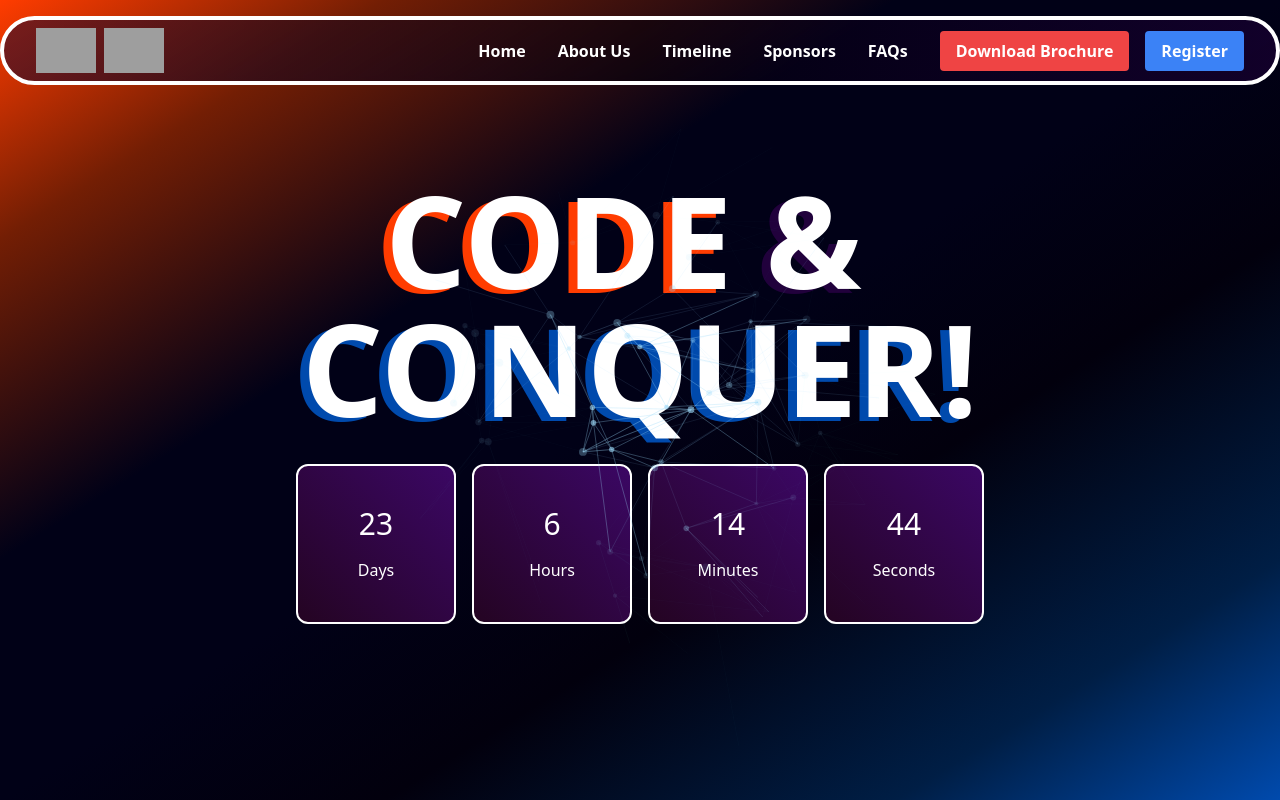
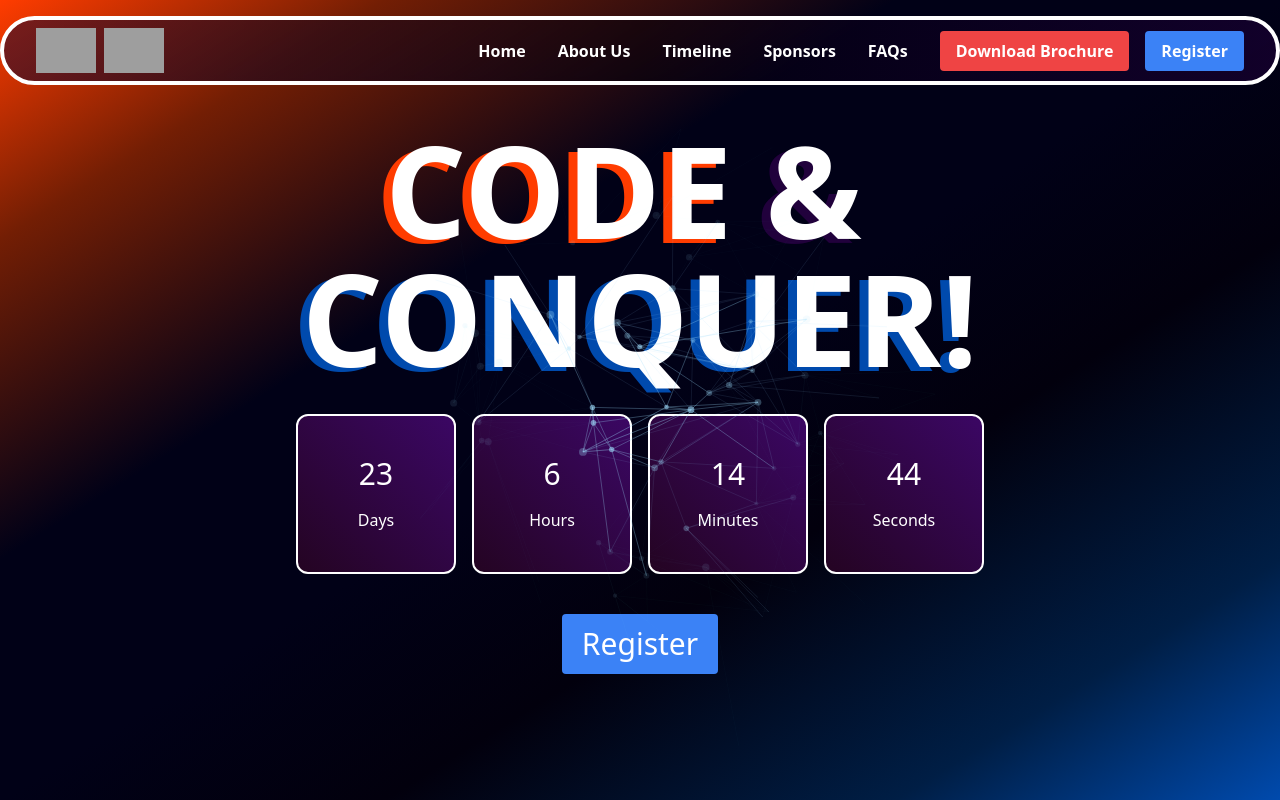
Before and after one commit to Codechef-VITC-Student-Chapter/code-and-conquer, a React (Vite) app: page / in a window 1280 px wide. Shown: the top 800 px of the page. Built offline with nearby package versions, Linux system fonts and the light colour scheme; grey boxes are pictures that could not be loaded.

Commit message:
Added register button to home page

```diff
--- a/src/screens/HomePage.jsx
+++ b/src/screens/HomePage.jsx
@@ -1,6 +1,7 @@
 import React from 'react';
 import { useState, useEffect } from 'react';
 import '../styles/homepage.css';
+import AlertDialog from '../components/AlertDialog';
 
 function HomePage() {
   const targetDate = new Date('2024-09-09T00:00:00');
@@ -8,6 +9,7 @@ function HomePage() {
   const timeDifference = targetDate - currentTime;
 
   const [timer, setTimer] = useState(timeDifference);
+  const [isModalOpen, setModalOpen] = useState(false);
 
   useEffect(() => {
     const interval = setInterval(() => {
@@ -58,6 +60,15 @@ function HomePage() {
             <div className="text-xs sm:text-sm lg:text-base">Seconds</div>
           </div>
         </div>
+
+        <button
+          onClick={() => setModalOpen(true)}
+          className="bg-blue-500 text-white text-md px-5 py-3 rounded mt-10 text-3xl"
+        >
+          Register
+        </button>
+
+        {isModalOpen && <AlertDialog setModalOpen={setModalOpen} />}
       </div>
     </div>
   );
```
